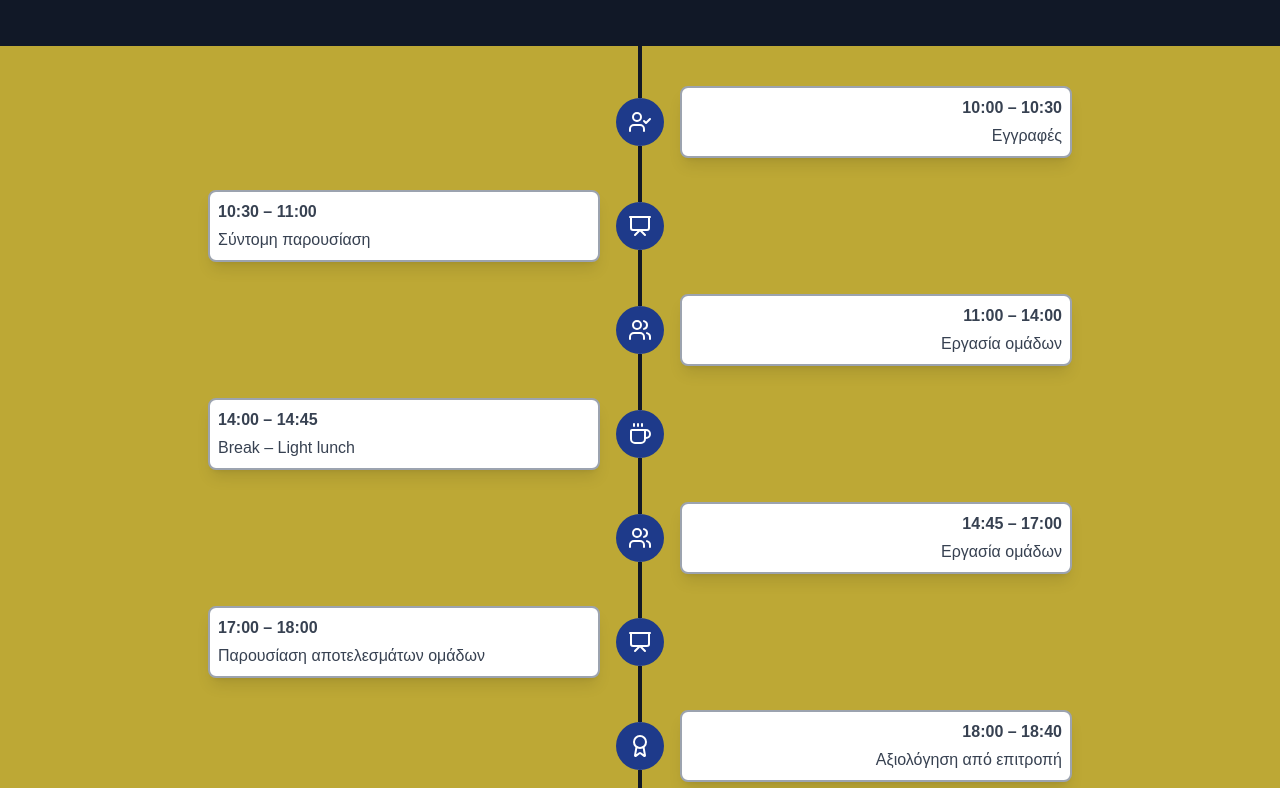
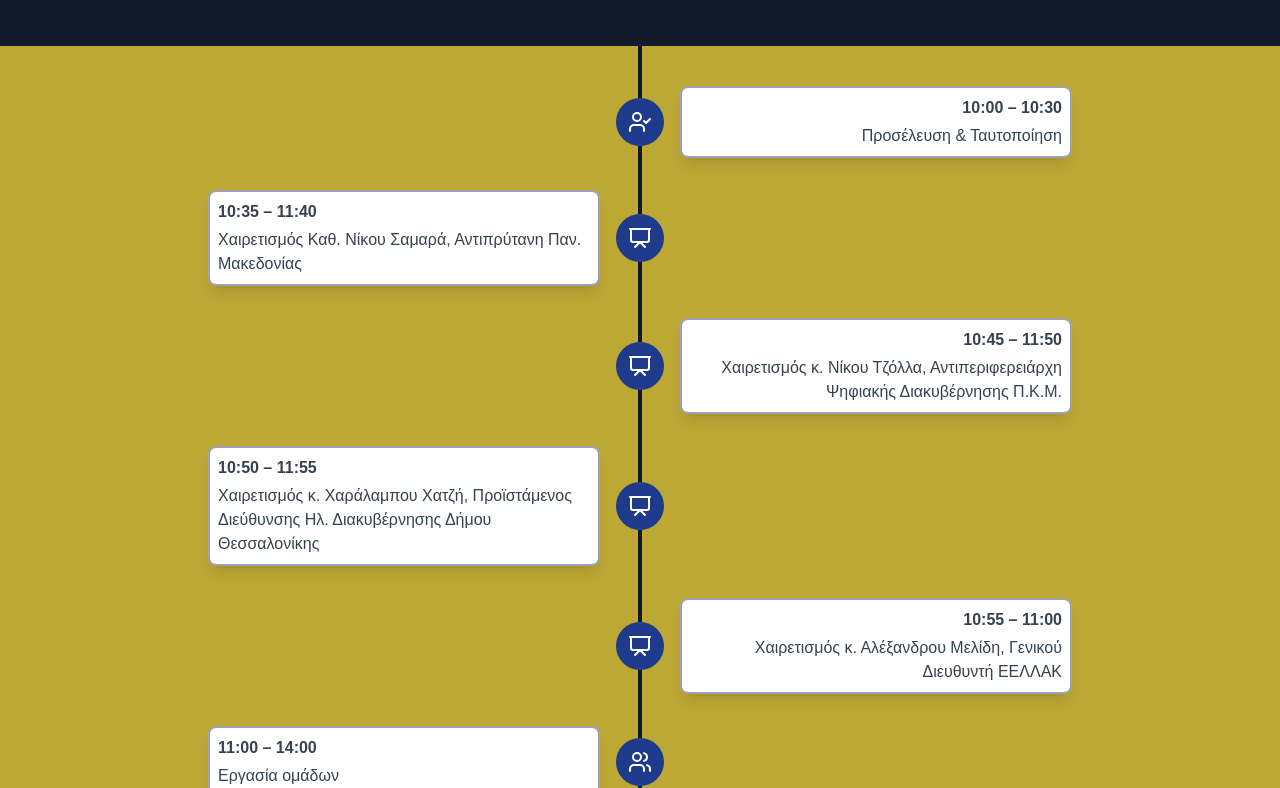
Before and after one commit to TonyGnk/datathon-website, a Next.js app: page / in a window 1280 px wide. Shown: the part 2392-3180 px from the top of the page. Built offline with nearby package versions, Linux system fonts and the light colour scheme; no server answers.

Commit message:
Update Timeline components

```diff
--- a/components/Timeline.js
+++ b/components/Timeline.js
@@ -58,8 +58,13 @@ const TimelineItem = ({ time, title, icon: Icon, isLeft }) => {
 
 const Timeline = () => {
     const timelineData = [
-        { time: "10:00 – 10:30", title: "Εγγραφές", icon: UserCheck },
-        { time: "10:30 – 11:00", title: "Σύντομη παρουσίαση", icon: Presentation },
+        { time: "10:00 – 10:30", title: "Προσέλευση & Ταυτοποίηση", icon: UserCheck },
+        { time: "10:35 – 11:40", title: "Χαιρετισμός Καθ. Νίκου Σαμαρά, Αντιπρύτανη Παν. Μακεδονίας", icon: Presentation },
+        { time: "10:45 – 11:50", title: "Χαιρετισμός κ. Νίκου Τζόλλα, Αντιπεριφερειάρχη Ψηφιακής Διακυβέρνησης Π.Κ.Μ.", icon: Presentation },
+        { time: "10:50 – 11:55", title: "Χαιρετισμός κ. Χαράλαμπου Χατζή, Προϊστάμενος Διεύθυνσης Ηλ. Διακυβέρνησης Δήμου Θεσσαλονίκης", icon: Presentation },
+        { time: "10:55 – 11:00", title: "Χαιρετισμός κ. Αλέξανδρου Μελίδη, Γενικού Διευθυντή ΕΕΛΛΑΚ", icon: Presentation },
+
+        // { time: "10:30 – 11:00", title: "Σύντομη παρουσίαση", icon: Presentation },
         { time: "11:00 – 14:00", title: "Εργασία ομάδων", icon: Users },
         { time: "14:00 – 14:45", title: "Break – Light lunch", icon: Coffee },
         { time: "14:45 – 17:00", title: "Εργασία ομάδων", icon: Users },
```
